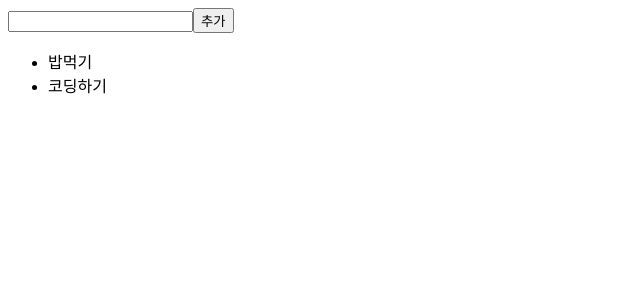
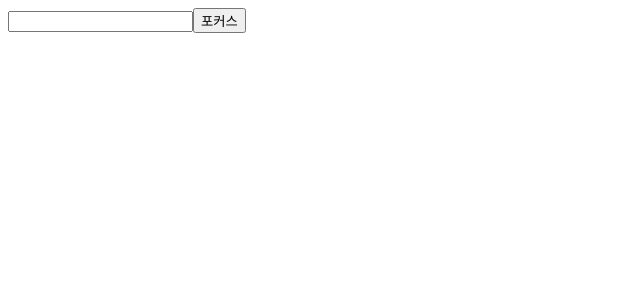
Before and after one commit to lineJeong/react-js-practice, a React (Create React App) app in the folder star-coding/: page / in a window 1280 px wide. Shown: the top 300 px of the page, without its empty margins (0-640 px from the left). Built offline with nearby package versions, Linux system fonts and the light colour scheme.

Commit message:
ForwardRef

```diff
--- a/star-coding/src/App.js
+++ b/star-coding/src/App.js
@@ -25,12 +25,15 @@
 // import Tip2 from "./fragment/Tip2";
 
 // List와 Key
-import Key from "./key/Key";
+// import Key from "./key/Key";
+
+// ForwardRef
+import ForwardRef from "./forwardRef/ForwardRef";
 
 function App() {
   return (
     <>
-      <Key />
+      <ForwardRef />
     </>
   );
 }
--- /dev/null
+++ b/star-coding/src/forwardRef/ForwardRef.js
@@ -0,0 +1,19 @@
+import { useRef } from "react";
+import MyInput from "./MyInput";
+
+function ForwardRef() {
+  const inputRef = useRef();
+
+  const focus = () => {
+    inputRef.current.focus();
+  };
+
+  return (
+    <div>
+      <MyInput ref={inputRef} />
+      <button onClick={focus}>포커스</button>
+    </div>
+  );
+}
+
+export default ForwardRef;
--- /dev/null
+++ b/star-coding/src/forwardRef/MyInput.js
@@ -0,0 +1,18 @@
+import { forwardRef } from "react";
+
+function MyInput(props, ref) {
+  console.log("props: ", props);
+  console.log("ref: ", ref);
+
+  return <input ref={ref} />;
+}
+
+export default forwardRef(MyInput);
+
+// ref는 prop이 아님! (ref라는 이름의 prop을 받아올 수 없음)
+// 그래서 forwardRef를 이용해야 함!
+
+// forwardRef를 쓰지 않을 시, ref가 아닌 다른 이름의 prop으로 전달해도 작동은 하지만 리액트에서는 forwardRef를 사용하기를 권장함
+
+// forwardRef를 사용해서 자녀의 DOM 노드에 접근한다는 것은,
+// 자녀 컴포넌트의 캡슐화에 대한 장점을 없애는 일이므로 남발하지 않도록 해야한다.
```
